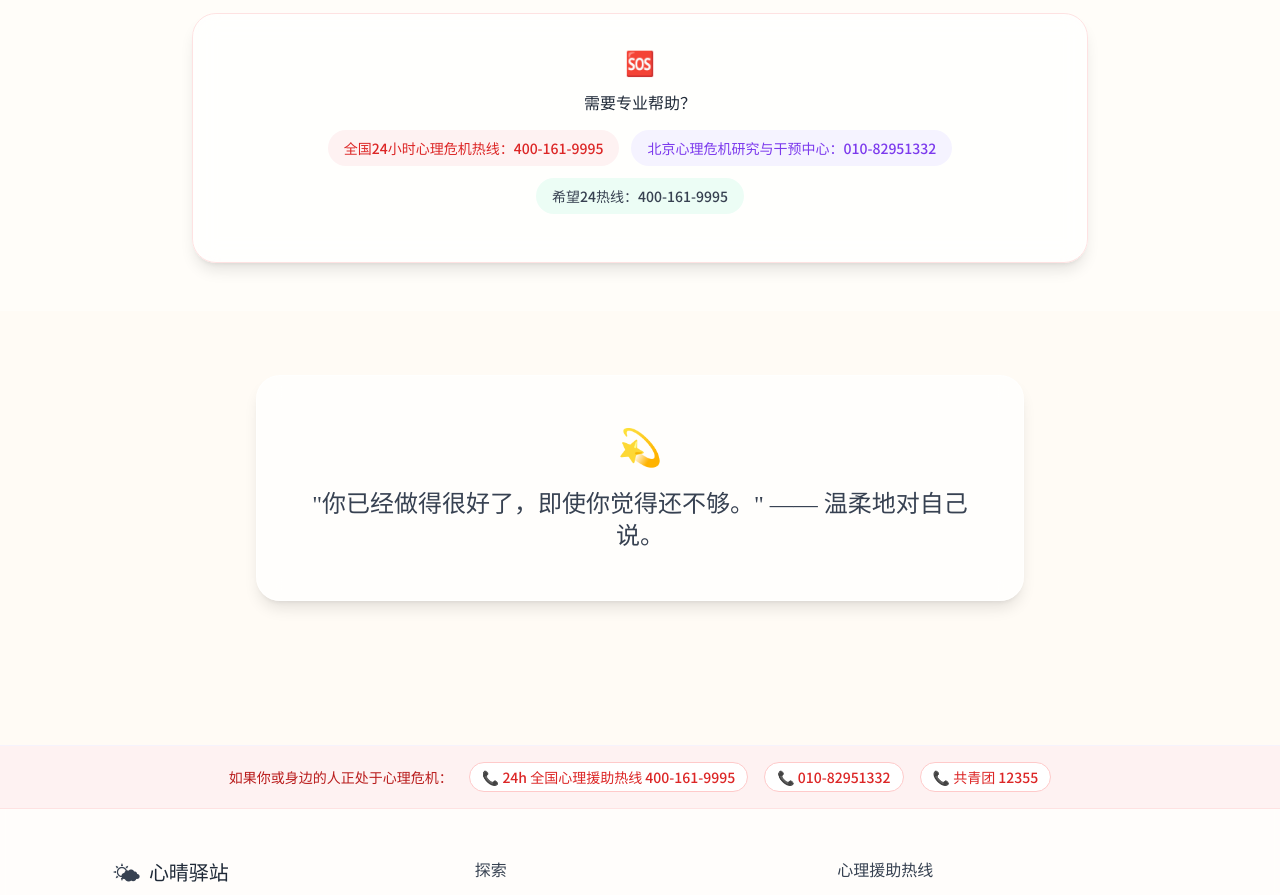
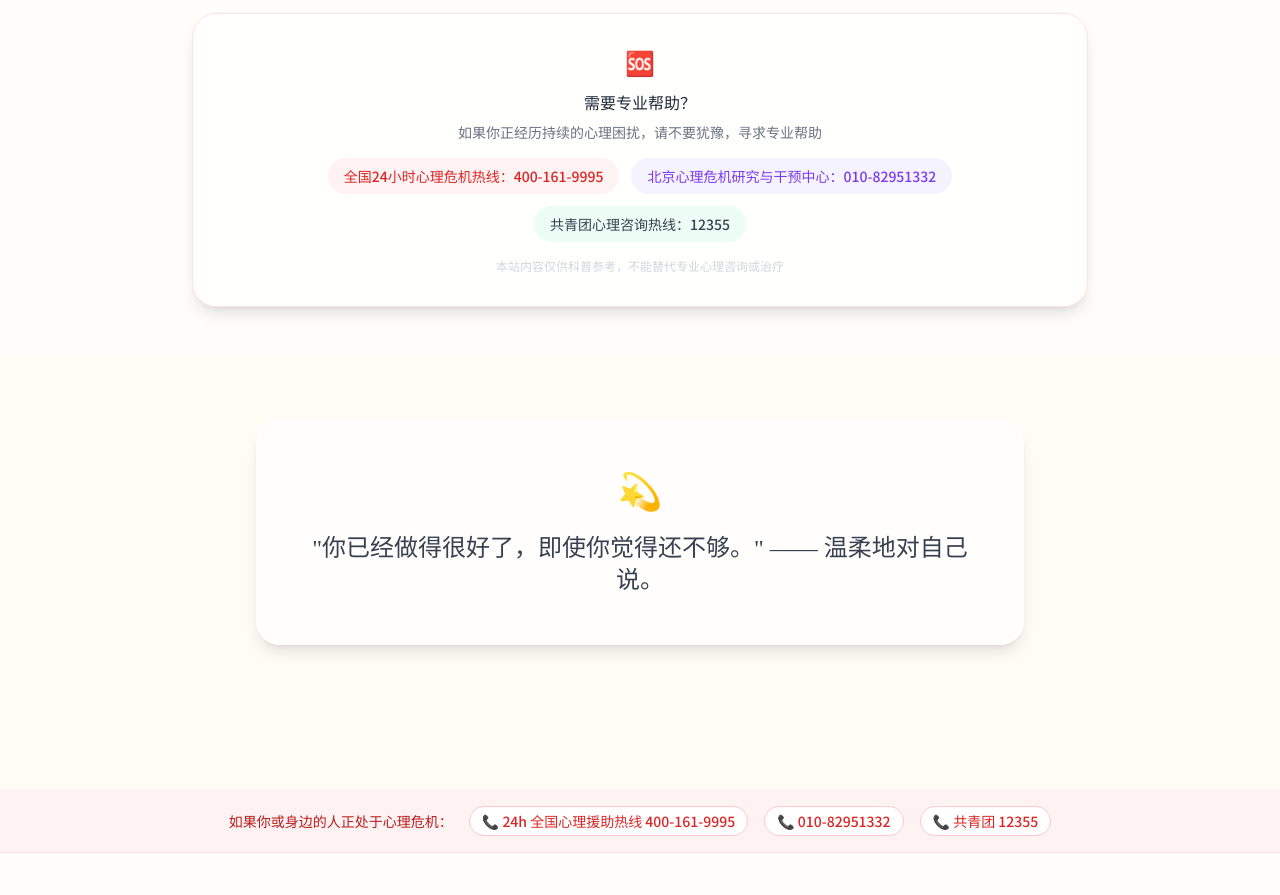
Before and after one commit to caiaiji/mind-ease, a React (Vite) app: page /#/ in a window 1280 px wide. Shown: the part 3000-3895 px from the top of the page. Built offline with nearby package versions, Linux system fonts and the light colour scheme; a web font is replaced by a local one.

Commit message:
fix: Home page crisis banner content, duplicate hotline, dark mode, empty tags

```diff
--- a/public/sw.js
+++ b/public/sw.js
@@ -1,4 +1,4 @@
-const CACHE_NAME = 'mindease-v3'
+const CACHE_NAME = 'mindease-v4'
 const STATIC_ASSETS = [
   '/mind-ease/',
   '/mind-ease/index.html',
--- a/src/pages/Home.tsx
+++ b/src/pages/Home.tsx
@@ -135,7 +135,7 @@ export default function Home() {
                 className="glass-card p-6 transition-all duration-300 hover:-translate-y-1 hover:shadow-xl group"
               >
                 <div className="flex items-start gap-4">
-                  <div className="w-14 h-14 rounded-2xl bg-lavender-50 flex items-center justify-center text-2xl flex-shrink-0 group-hover:scale-110 transition-transform">
+                  <div className="w-14 h-14 rounded-2xl bg-lavender-50 dark:bg-lavender-900/40 flex items-center justify-center text-2xl flex-shrink-0 group-hover:scale-110 transition-transform">
                     {article.coverEmoji}
                   </div>
                   <div className="min-w-0">
@@ -193,7 +193,7 @@ export default function Home() {
             <span className="text-2xl block mb-3">🆘</span>
             <h3 className="font-medium text-gray-800 dark:text-gray-100 mb-2">需要专业帮助？</h3>
             <p className="text-sm text-gray-500 dark:text-gray-400 mb-4">
-
+              如果你正经历持续的心理困扰，请不要犹豫，寻求专业帮助
             </p>
             <div className="flex flex-wrap justify-center gap-3 text-sm">
               <span className="px-4 py-2 bg-red-50 dark:bg-red-950/40 text-red-600 dark:text-red-400 rounded-full font-medium">
@@ -203,11 +203,11 @@ export default function Home() {
                 北京心理危机研究与干预中心：010-82951332
               </span>
               <span className="px-4 py-2 bg-mint-50 dark:bg-mint-950/40 text-mint-600 dark:text-mint-400 rounded-full font-medium">
-                希望24热线：400-161-9995
+                共青团心理咨询热线：12355
               </span>
             </div>
             <p className="text-xs text-gray-300 dark:text-gray-600 mt-4">
-
+              本站内容仅供科普参考，不能替代专业心理咨询或治疗
             </p>
           </div>
         </div>
```
